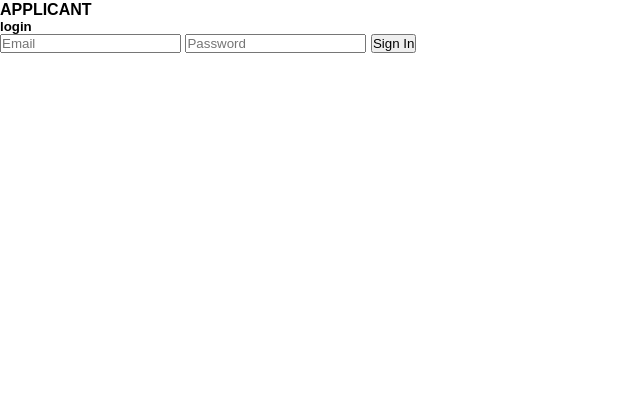
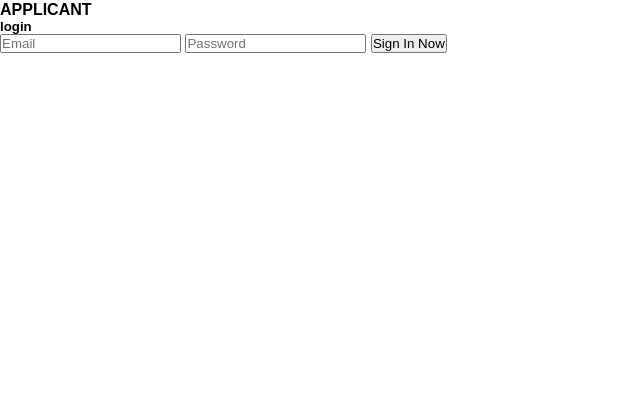
Before and after one commit to kyclmnt/capstone, a PHP site: page /login.php in a window 1280 px wide. Shown: the part 386-800 px from the top of the page, without its empty margins (0-640 px from the left). Run offline with PHP 8.4, Linux system fonts and the light colour scheme.

Commit message:
chaned login to sign in

```diff
--- a/login.php
+++ b/login.php
@@ -36,7 +36,7 @@ require_once "template/footer.php";
             <input type="password" placeholder="Password">
         </span>
         <button>
-            Sign In
+            Sign In Now
         </button>
 
     </div>
```
